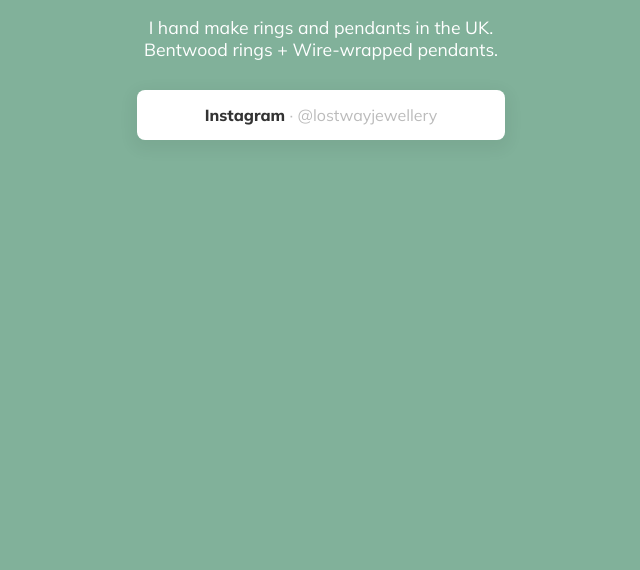
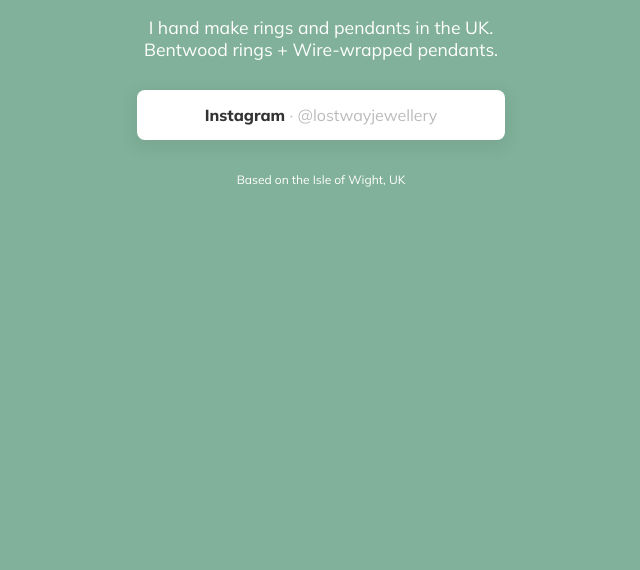
Before and after one commit to ianmoody/lostway, a plain HTML site: page index.html in a window 1280 px wide. Shown: the part 230-800 px from the top of the page, without its empty margins (319-959 px from the left). Drawn offline with Linux system fonts and the light colour scheme.

Commit message:
Update index.html

```diff
--- a/index.html
+++ b/index.html
@@ -42,6 +42,7 @@
 	    max-width: 400px;
 	    margin: 0 auto;
 		box-sizing:border-box;
+			height: 100vh;
 		}
 		#container > a {
 			/* Big button */
@@ -171,32 +172,6 @@
 				<a href="https://lostwayjewellery.com/" class="hvr-grow">Website <em>find out more</em></a>
 			-->
 
-			<br />
-			<br />
-			<br />
-			<br />
-			<br />
-			<br />
-			<br />
-			<br />
-			<br />
-			<br />
-			<br />
-			<br />
-			<br />
-			<br />
-			<br />
-			<br />
-			<br />
-			<br />
-			<br />
-			<br />
-			<br />
-			<br />
-			<br />
-			<br />
-			<br />
-
 			<footer>
 				<p>Based on the Isle of Wight, UK</p>
 			</footer>
```
